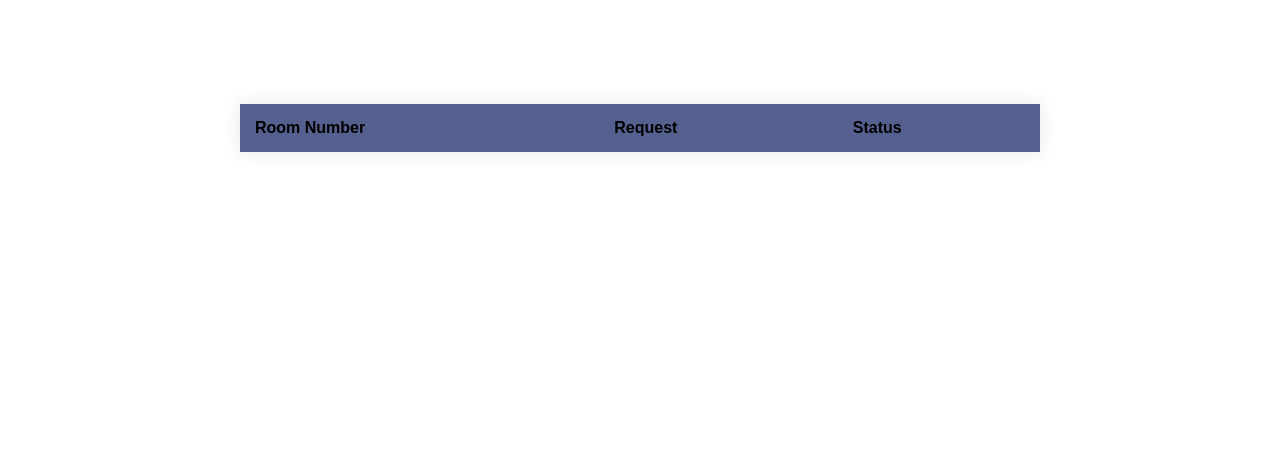
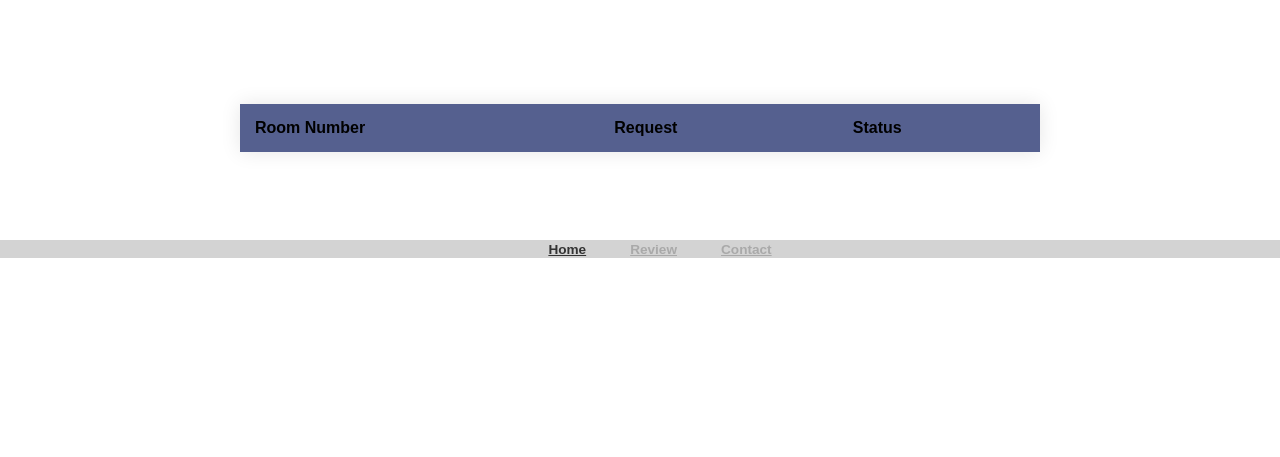
Before and after one commit to HoningJade/KeyWorld, a Django app: page /serviceRequestList/ in a window 1280 px wide. Shown: the part 272-729 px from the top of the page. Before the commit the page ends 424 px from the top, so only its background shows below. Run offline with Django 4.2, Linux system fonts and the light colour scheme; data that the repository does not hold is empty.

Commit message:
add footers for all pages

```diff
--- a/back-end/app/templates/keyUpload.html
+++ b/back-end/app/templates/keyUpload.html
@@ -151,7 +151,7 @@
       <nav role="navigation">
         <ul class="nav-ul" style="list-style: none;">
           <li><a href="/">Home</a></li>
-          <li><a href="#">Review</a></li>
+          <li><a href="/ratingAndReview/">Review</a></li>
           <li><a href="#">Contact</a></li>
         </ul>
       </nav>
--- a/back-end/app/templates/residentUpdate.html
+++ b/back-end/app/templates/residentUpdate.html
@@ -154,7 +154,7 @@
       <nav role="navigation">
         <ul class="nav-ul" style="list-style: none;">
           <li><a href="/">Home</a></li>
-          <li><a href="#">Review</a></li>
+          <li><a href="/ratingAndReview/">Review</a></li>
           <li><a href="#">Contact</a></li>
         </ul>
       </nav>
--- a/back-end/app/templates/serviceRequestList.html
+++ b/back-end/app/templates/serviceRequestList.html
@@ -3,8 +3,7 @@
   <head>
     <title>Service Request List Page</title>
     <style>
-        html,
-    body {
+    html,body {
         height: 100%;
     }
 
@@ -68,6 +67,76 @@
             }
         }
     }
+
+    /*Navigation*/
+    nav h1 {
+        float: left;
+        padding: 0 0.25em 0 0;
+        font-size: 4.5em;
+        text-transform: uppercase;
+    }
+    nav h1 a {
+        color: #0d4a9a;
+    }
+    .nav-ul {
+        display: flex;
+    }
+    header li {
+        width: 20%;
+    }
+    header li:not(:first-child) {
+        margin-left: 15%;
+    }
+    header .nav-ul a {
+        display: block;
+        padding: 3em 0.5em;
+        font-size: 1.5em;
+        text-align: center;
+        text-transform: uppercase;
+        color: #333;
+    }
+    header .nav-ul a:focus, header .nav-ul a:hover {
+        color: #0d4a9a;
+    }
+    header .nav-ul a:active {
+        color: #0f55b2;
+    }
+    /*header li:first-child a {
+        background: #0d4a9a;
+        color: #fff;
+    }*/
+    header li:first-child a:hover {
+        color: #fff;
+    }
+    /*Footer*/
+    footer {
+        padding: 0em 0;
+        width: 100%;
+        text-align: center;
+        background: #d3d3d3;
+    }
+    footer .nav-ul {
+        justify-content: center;
+        /* margin-bottom: 1em; */
+        margin-top: 32em;
+    }
+    footer li:not(:first-child) {
+        margin-left: 2.75em;
+    }
+    footer li:first-child a {
+        color: #333;
+    }
+    footer a {
+        font-size: 0.85em;
+        font-weight: bold;
+        color: #a9a9a9;
+    }
+    footer a:focus, footer a:hover {
+        color: #333;
+    }
+    .copy {
+        font-size: 0.85em;
+    }
     </style>
     </head>
     <div class="container">
@@ -90,4 +159,14 @@
             </tbody>
         </table>
     </div>
+
+    <footer>
+        <nav role="navigation">
+          <ul class="nav-ul" style="list-style: none;">
+            <li><a href="/">Home</a></li>
+            <li><a href="/ratingAndReview/">Review</a></li>
+            <li><a href="#">Contact</a></li>
+          </ul>
+        </nav>
+    </footer>
 </html>
```
Also changed, not shown: back-end/app/templates/liveChat.html (+81 -3 lines), back-end/app/templates/ratingAndReview.html (+82 -4 lines).
